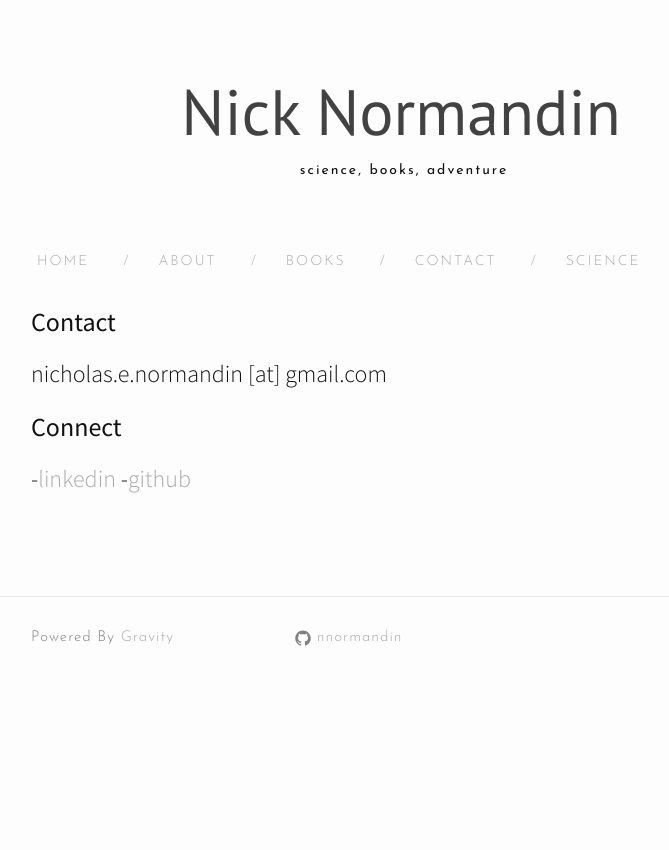
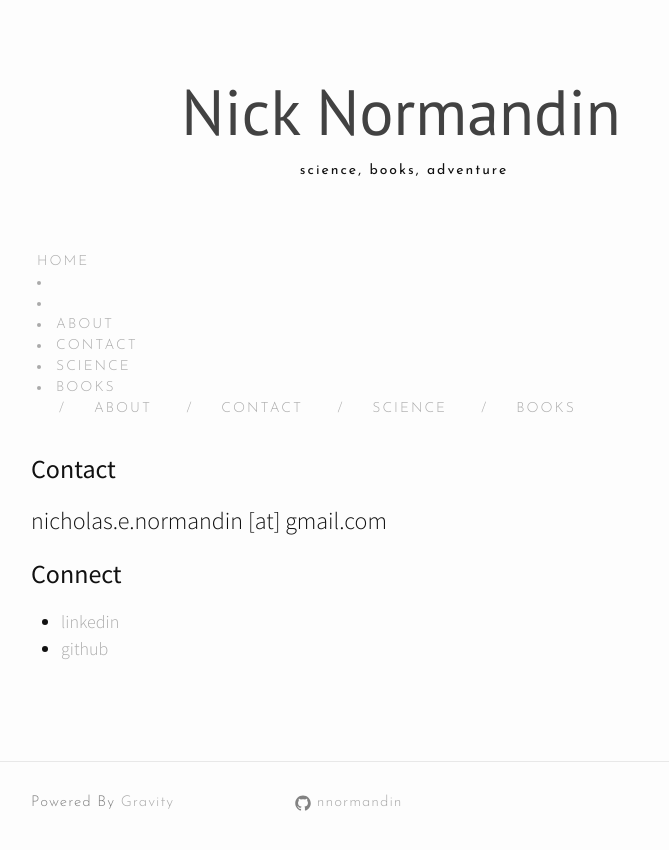
Before and after one commit to nnormandin/nnormandin.github.io, a Jekyll site: the page built from contact.md, in a window 1280 px wide. Shown: the top 850 px of the page, without its empty margins (239-908 px from the left). Built offline with Jekyll 4.4.1, drawn with Linux system fonts in a browser that asks for light colours; nearby versions of some CDN libraries.

Commit message:
might break

```diff
--- a/_includes/header.html
+++ b/_includes/header.html
@@ -9,7 +9,12 @@
   <div class="trigger site-navigation">
     <a class="page-link" href="{{site.url}}{{site.baseurl}}">HOME</a>
 
-    {% for sitePage in site.pages %}
+    {% assign sorted_pages = site.pages | sort:"order" %}
+	{% for node in sorted_pages %}
+  		<li><a href="{{node.url}}">{{node.title}}</a></li>
+	{% endfor %}
+
+    {% for sitePage in sorted_pages %}
     {% if sitePage.title %}
 
     <span class="exclamationMark">/</span><a class="page-link" href="{{sitePage.url | prepend: site.baseurl }}">{{sitePage.title}}</a>
--- a/contact.md
+++ b/contact.md
@@ -13,5 +13,6 @@ nicholas.e.normandin [at] gmail.com
 
 
 ### Connect
--[linkedin](https://www.linkedin.com/in/nicholasnormandin/)
--[github](https://github.com/nnormandin)
+
+- [linkedin](https://www.linkedin.com/in/nicholasnormandin/)
+- [github](https://github.com/nnormandin)
```
